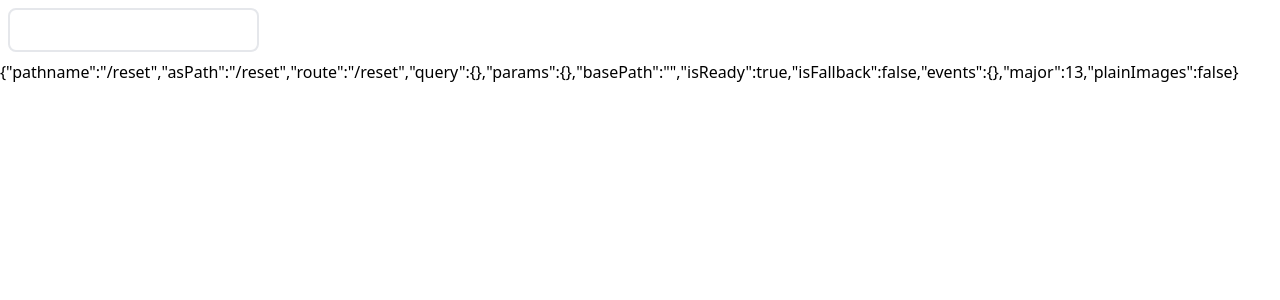
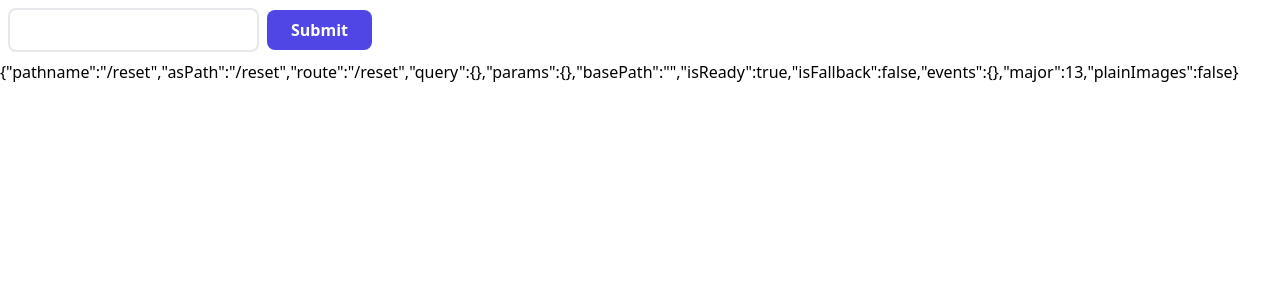
Before and after one commit to shalawfatah/tmdb-api, a Next.js app: page /reset in a window 1280 px wide. Shown: the top 300 px of the page. Built offline with nearby package versions, Linux system fonts and the light colour scheme.

Commit message:
submit click

```diff
--- a/src/pages/reset/index.js
+++ b/src/pages/reset/index.js
@@ -12,6 +12,7 @@ const ResetPassword = () => {
     <div>
         <form onSubmit={handleSubmit}>
             <input className='m-2 p-2 border-2 border-gray-200 rounded-lg' type="text" value={text} onChange={(e) => setText(e.target.value)} />
+            <input type="submit" value="Submit" className='px-6 py-2 bg-indigo-600 rounded-lg font-bold text-white' onClick={handleSubmit} />
         </form>
         {JSON.stringify(router, 2, null)}
     </div>
```
